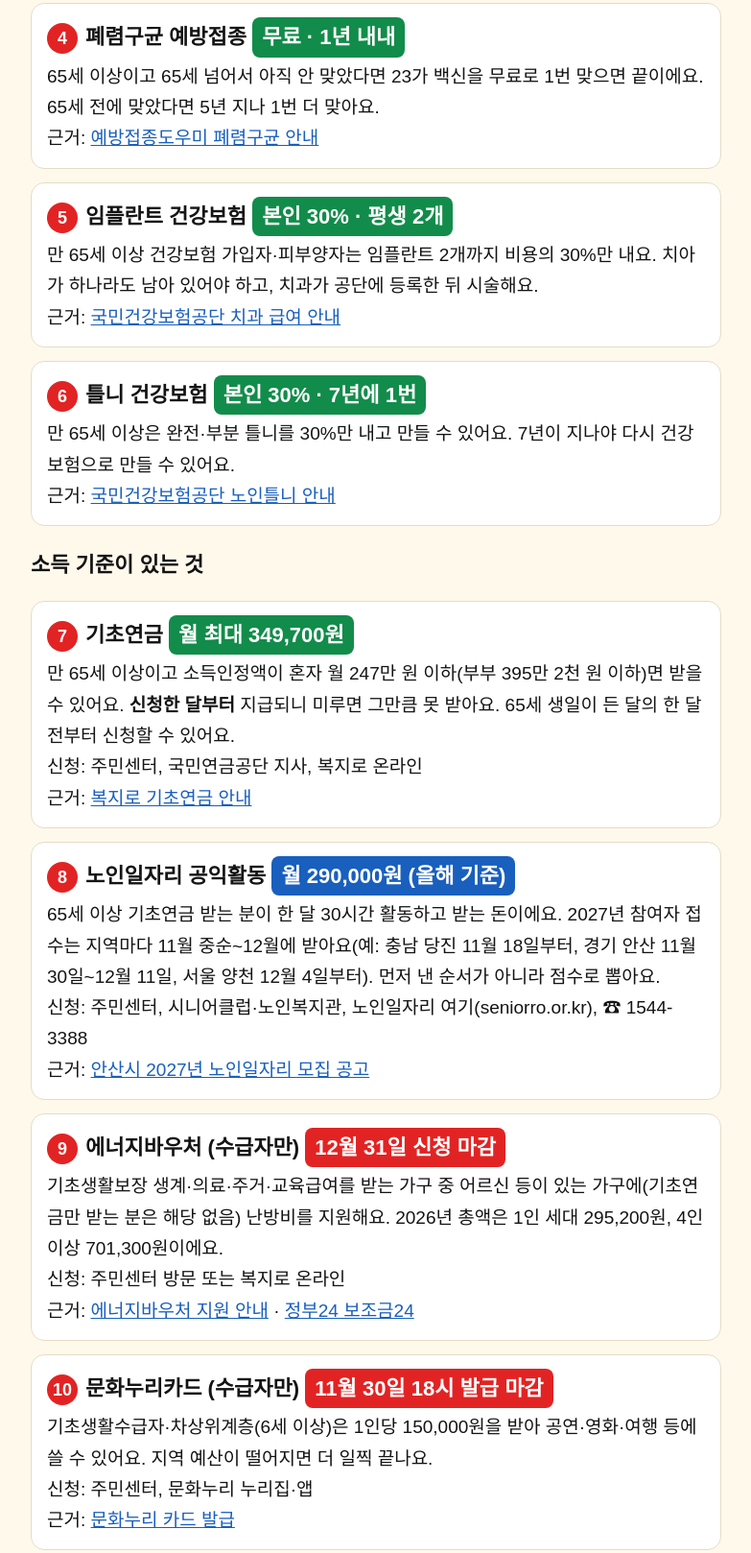
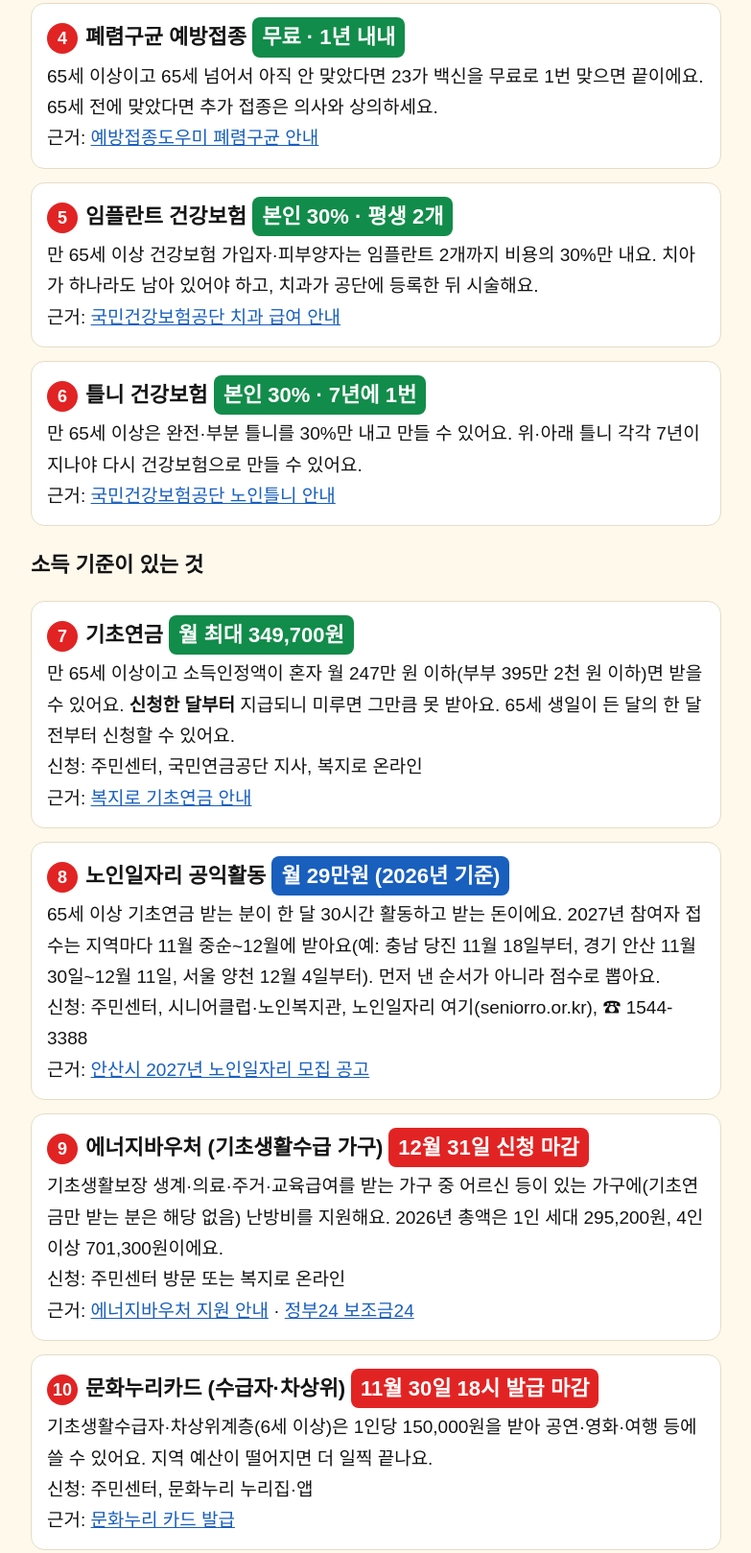
Before and after one commit to pefp96-web/safeshorts-site, a plain HTML site: page senior-10.html in a window 1280 px wide. Shown: the part 918-2536 px from the top of the page at 96% size, without its empty margins (248-1031 px from the left). Drawn offline with Linux system fonts and the light colour scheme.

Commit message:
65세 10가지 문구 수정

```diff
--- a/senior-10.html
+++ b/senior-10.html
@@ -1,6 +1,6 @@
 <!doctype html>
 <html lang="ko"><head><meta charset="utf-8"><meta name="viewport" content="width=device-width,initial-scale=1">
-<title>65세 넘은 부모님, 모르면 손해 보는 10가지 (2026년 11월 확인) | 지원금 알리미</title>
+<title>65세 넘은 부모님, 몰라서 못 받는 10가지 (2026년 11월 확인) | 지원금 알리미</title>
 <meta name="description" content="지하철 무료, 독감·코로나19·폐렴구균 무료 접종, 임플란트·틀니 건강보험 30%, 기초연금 월 최대 349,700원, 에너지바우처 12월 31일 마감, 문화누리카드 11월 30일 발급 마감, 노인일자리 접수, 독감·폐렴구균 무료 접종까지 65세 이상이 챙길 10가지와 신청하는 곳.">
 <style>
 body{font-family:Pretendard,"Malgun Gothic",sans-serif;max-width:720px;margin:0 auto;padding:20px 16px 60px;background:#FFF9EC;color:#141414;font-size:19px;line-height:1.7}
@@ -11,7 +11,7 @@ h1{font-size:30px;line-height:1.35;margin:10px 0 6px}h1 b{color:#E22323}
 .v{display:inline-block;background:#128C4A;color:#fff;border-radius:8px;padding:2px 10px;font-weight:800}.v.r{background:#E22323}.v.b{background:#195FBE}
 a{color:#195FBE;word-break:break-all}
 </style></head><body>
-<h1><b>65세 넘은</b> 부모님,<br>모르면 손해 보는 10가지</h1>
+<h1><b>65세 넘은</b> 부모님,<br>몰라서 못 받는 10가지</h1>
 <p class="note">2026년 11월 14일 공식 누리집 기준으로 정리했어요. 지역·자격에 따라 다를 수 있으니 신청 전에 주민센터(☎ 국번 없이 129)에 한 번 물어보세요.</p>
 
 <p style="background:#FFD400;padding:10px 14px;border-radius:12px;font-weight:800">새 지원금·마감 소식은 유튜브 <a href="https://www.youtube.com/@jiwongeum_alimi?sub_confirmation=1">지원금 알리미</a> 구독하면 먼저 받아요.</p>
@@ -26,27 +26,27 @@ a{color:#195FBE;word-break:break-all}
 65세 이상은 코로나19 백신도 무료예요. 질병관리청은 독감 백신과 같은 날 맞는 것을 권해요.<br>
 근거: <a href="https://www.incheon.go.kr/IC010101/view?nttNo=2046188">인천시 2026-2027절기 무료 예방접종 안내</a></div>
 <div class="card"><h2><span class="n">4</span>폐렴구균 예방접종 <span class="v">무료 · 1년 내내</span></h2>
-65세 이상이고 65세 넘어서 아직 안 맞았다면 23가 백신을 무료로 1번 맞으면 끝이에요. 65세 전에 맞았다면 5년 지나 1번 더 맞아요.<br>
+65세 이상이고 65세 넘어서 아직 안 맞았다면 23가 백신을 무료로 1번 맞으면 끝이에요. 65세 전에 맞았다면 추가 접종은 의사와 상의하세요.<br>
 근거: <a href="https://nip.kdca.go.kr/irhp/infm/goVcntInfo.do?menuCd=135&menuLv=1">예방접종도우미 폐렴구균 안내</a></div>
 <div class="card"><h2><span class="n">5</span>임플란트 건강보험 <span class="v">본인 30% · 평생 2개</span></h2>
 만 65세 이상 건강보험 가입자·피부양자는 임플란트 2개까지 비용의 30%만 내요. 치아가 하나라도 남아 있어야 하고, 치과가 공단에 등록한 뒤 시술해요.<br>
 근거: <a href="https://www.nhis.or.kr/static/alim/paper/oldpaper/202206/sub/17.html">국민건강보험공단 치과 급여 안내</a></div>
 <div class="card"><h2><span class="n">6</span>틀니 건강보험 <span class="v">본인 30% · 7년에 1번</span></h2>
-만 65세 이상은 완전·부분 틀니를 30%만 내고 만들 수 있어요. 7년이 지나야 다시 건강보험으로 만들 수 있어요.<br>
+만 65세 이상은 완전·부분 틀니를 30%만 내고 만들 수 있어요. 위·아래 틀니 각각 7년이 지나야 다시 건강보험으로 만들 수 있어요.<br>
 근거: <a href="https://www.nhis.or.kr/static/html/wbma/c/wbmac0217.html">국민건강보험공단 노인틀니 안내</a></div>
 <h2 style="font-size:22px;margin-top:22px">소득 기준이 있는 것</h2><div class="card"><h2><span class="n">7</span>기초연금 <span class="v">월 최대 349,700원</span></h2>
 만 65세 이상이고 소득인정액이 혼자 월 247만 원 이하(부부 395만 2천 원 이하)면 받을 수 있어요. <b>신청한 달부터</b> 지급되니 미루면 그만큼 못 받아요. 65세 생일이 든 달의 한 달 전부터 신청할 수 있어요.<br>
 신청: 주민센터, 국민연금공단 지사, 복지로 온라인<br>
 근거: <a href="https://www.bokjiro.go.kr/ssis-tbu/twataa/wlfareInfo/moveTWAT52011M.do?wlfareInfoId=WLF00001164&wlfareInfoReldBztpCd=01">복지로 기초연금 안내</a></div>
-<div class="card"><h2><span class="n">8</span>노인일자리 공익활동 <span class="v b">월 290,000원 (올해 기준)</span></h2>
+<div class="card"><h2><span class="n">8</span>노인일자리 공익활동 <span class="v b">월 29만원 (2026년 기준)</span></h2>
 65세 이상 기초연금 받는 분이 한 달 30시간 활동하고 받는 돈이에요. 2027년 참여자 접수는 지역마다 11월 중순~12월에 받아요(예: 충남 당진 11월 18일부터, 경기 안산 11월 30일~12월 11일, 서울 양천 12월 4일부터). 먼저 낸 순서가 아니라 점수로 뽑아요.<br>
 신청: 주민센터, 시니어클럽·노인복지관, 노인일자리 여기(seniorro.or.kr), ☎ 1544-3388<br>
 근거: <a href="https://job.gg.go.kr/jobSprt/detail.do?seq=3114">안산시 2027년 노인일자리 모집 공고</a></div>
-<div class="card"><h2><span class="n">9</span>에너지바우처 (수급자만) <span class="v r">12월 31일 신청 마감</span></h2>
+<div class="card"><h2><span class="n">9</span>에너지바우처 (기초생활수급 가구) <span class="v r">12월 31일 신청 마감</span></h2>
 기초생활보장 생계·의료·주거·교육급여를 받는 가구 중 어르신 등이 있는 가구에(기초연금만 받는 분은 해당 없음) 난방비를 지원해요. 2026년 총액은 1인 세대 295,200원, 4인 이상 701,300원이에요.<br>
 신청: 주민센터 방문 또는 복지로 온라인<br>
 근거: <a href="https://www.energyv.or.kr/info/support_info.do">에너지바우처 지원 안내</a> · <a href="https://www.gov.kr/portal/rcvfvrSvc/dtlEx/B55353000001">정부24 보조금24</a></div>
-<div class="card"><h2><span class="n">10</span>문화누리카드 (수급자만) <span class="v r">11월 30일 18시 발급 마감</span></h2>
+<div class="card"><h2><span class="n">10</span>문화누리카드 (수급자·차상위) <span class="v r">11월 30일 18시 발급 마감</span></h2>
 기초생활수급자·차상위계층(6세 이상)은 1인당 150,000원을 받아 공연·영화·여행 등에 쓸 수 있어요. 지역 예산이 떨어지면 더 일찍 끝나요.<br>
 신청: 주민센터, 문화누리 누리집·앱<br>
 근거: <a href="https://www.mnuri.kr/card/cardMain/cardIssue_step00.do">문화누리 카드 발급</a></div>
```
